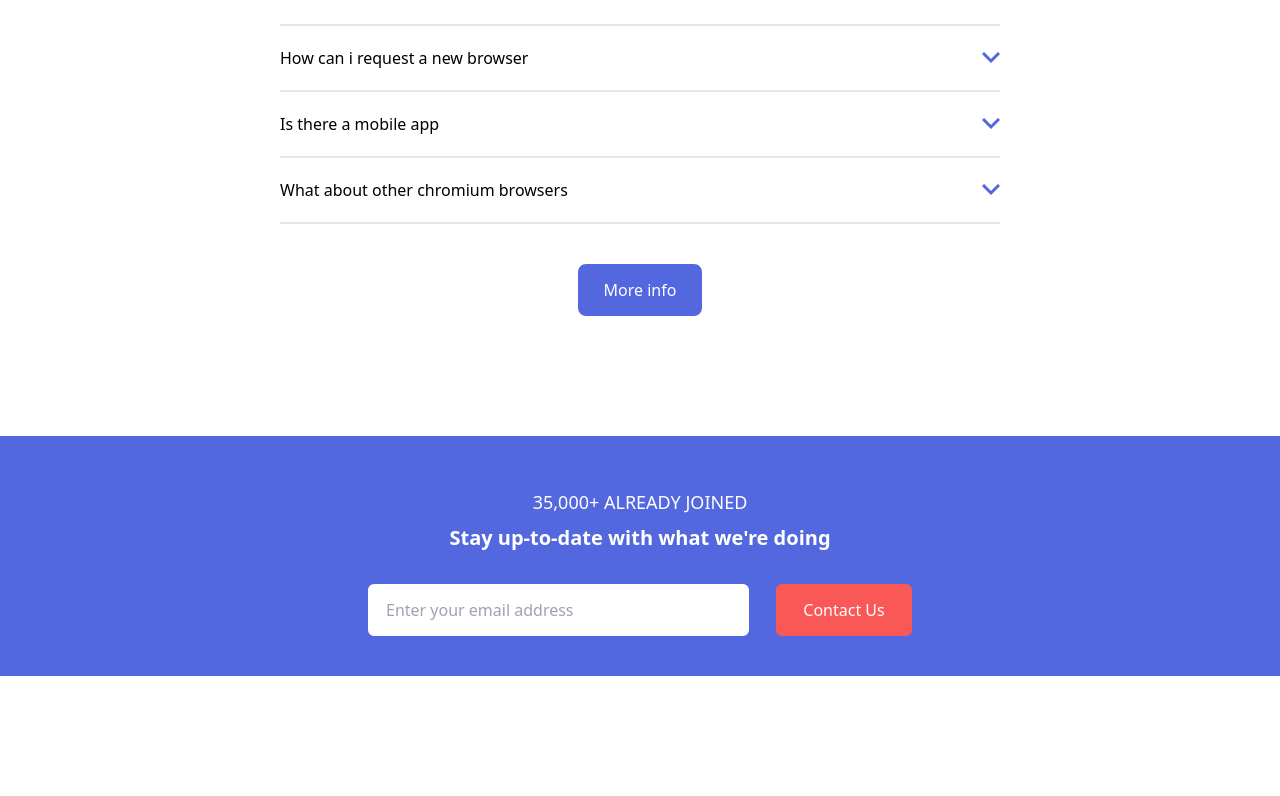
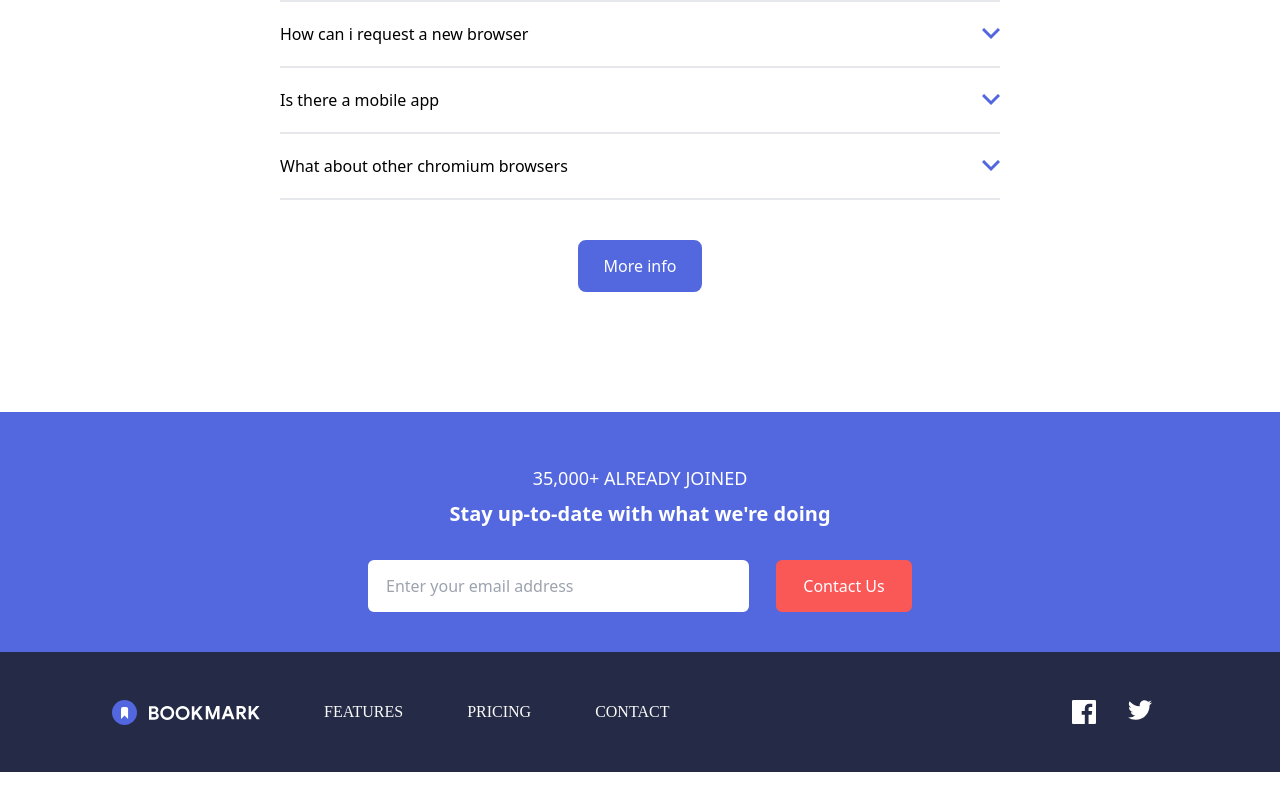
Before and after one commit to UtkuKaanArasan/bookmark-landing-page, a React (Create React App) app: page / in a window 1280 px wide. Shown: the part 2557-3353 px from the top of the page. After the commit the page ends 3329 px from the top, so only its background shows below. Built offline with nearby package versions, Linux system fonts and the light colour scheme.

Commit message:
Footer done, navbar for mid screens fixed

```diff
--- a/src/App.tsx
+++ b/src/App.tsx
@@ -9,16 +9,18 @@ import Features from './components/Features/Features';
 import Downloads from './components/Downloads/Downloads';
 import Faq from './components/Faq/Faq';
 import Join from './components/Join/Join';
+import Footer from './components/Footer/Footer';
 
 function App() {
   return (
-    <div className="App py-4 md:py-6">
+    <div className="App">
       <Navbar />
       <Hero />
       <Features />
       <Downloads />
       <Faq />
       <Join />
+      <Footer />
     </div>
   );
 }
--- /dev/null
+++ b/src/components/Footer/Footer.tsx
@@ -0,0 +1,35 @@
+// Type checking
+import { FC } from "react";
+// Logo svg
+import logo from "../../images/logo-bookmark-white.svg";
+// Logo components
+/*(to use hover functionality I copied the original svg files and modified them) */
+import FacebookIcon from "./components/FacebookIcon";
+import TwitterIcon from "./components/TwitterIcon";
+// Components
+import ListItem from "./components/ListItem";
+
+const Footer: FC = () => {
+    return (
+        <footer className="bg-Very-dark-blue p-6 md:px-12 lg:px-18 xl:px-24 2xl:px-30 flex flex-col items-center lg:flex-row lg:justify-between">
+            <div className="lg:flex lg:items-center">
+            <div className="p-4">
+                <img src={logo} alt="bookmark logo white" />
+            </div>
+            <div className="text-white p-4">
+                <ul className="lg:flex">
+                    <ListItem>FEATURES</ListItem>
+                    <ListItem>PRICING</ListItem>
+                    <ListItem>CONTACT</ListItem>
+                </ul>
+            </div>
+            </div>
+            <div className="p-4 flex justify-center">
+                <FacebookIcon />
+                <TwitterIcon />
+            </div>
+        </footer>
+    )
+}
+
+export default Footer;
--- /dev/null
+++ b/src/components/Footer/components/FacebookIcon.tsx
@@ -0,0 +1,17 @@
+// Type checking
+import { FC } from "react";
+// Component
+import SvgWrapper from "./SvgWrapper";
+
+const FacebookIcon: FC = () => {
+    return (
+        <SvgWrapper>
+            <svg xmlns="http://www.w3.org/2000/svg" width="24" height="24">
+                <path className="hover-hover:hover:fill-Soft-red" fill="#FFF" fill-rule="evenodd"
+                    d="M22.675 0H1.325C.593 0 0 .593 0 1.325v21.351C0 23.407.593 24 1.325 24H12.82v-9.294H9.692v-3.622h3.128V8.413c0-3.1 1.893-4.788 4.659-4.788 1.325 0 2.463.099 2.795.143v3.24l-1.918.001c-1.504 0-1.795.715-1.795 1.763v2.313h3.587l-.467 3.622h-3.12V24h6.116c.73 0 1.323-.593 1.323-1.325V1.325C24 .593 23.407 0 22.675 0z" />
+            </svg>
+        </SvgWrapper>
+    )
+}
+
+export default FacebookIcon;
--- /dev/null
+++ b/src/components/Footer/components/ListItem.tsx
@@ -0,0 +1,16 @@
+// Type checking
+import { FC, ReactNode } from "react";
+
+interface ListItemProps{
+    children:ReactNode
+}
+
+const ListItem: FC<ListItemProps> = ({children}) => {
+    return (
+        <li className="px-4 py-2 lg:px-6 xl:px-8 text-Soft-white font-Rubik hover-hover:hover:text-Soft-red cursor-pointer">
+            {children}
+        </li>
+    )
+}
+
+export default ListItem;
--- /dev/null
+++ b/src/components/Footer/components/SvgWrapper.tsx
@@ -0,0 +1,16 @@
+// Type checking
+import { FC, ReactNode } from "react";
+
+interface SvgWrapperProps{
+    children:ReactNode,
+}
+
+const SvgWrapper: FC<SvgWrapperProps> = ({children}) => {
+    return (
+        <div className="px-4 py-2 cursor-pointer">
+            {children}
+        </div>
+    )
+}
+
+export default SvgWrapper;
--- /dev/null
+++ b/src/components/Footer/components/TwitterIcon.tsx
@@ -0,0 +1,17 @@
+// Type checking
+import { FC } from "react";
+// Component
+import SvgWrapper from "./SvgWrapper";
+
+const TwitterIcon: FC = () => {
+    return (
+        <SvgWrapper>
+            <svg xmlns="http://www.w3.org/2000/svg" width="24" height="20">
+                <path className="hover-hover:hover:fill-Soft-red" fill="#FFF" fill-rule="evenodd"
+                    d="M24 2.557a9.83 9.83 0 0 1-2.828.775A4.932 4.932 0 0 0 23.337.608a9.864 9.864 0 0 1-3.127 1.195A4.916 4.916 0 0 0 16.616.248c-3.179 0-5.515 2.966-4.797 6.045A13.978 13.978 0 0 1 1.671 1.149a4.93 4.93 0 0 0 1.523 6.574 4.903 4.903 0 0 1-2.229-.616c-.054 2.281 1.581 4.415 3.949 4.89a4.935 4.935 0 0 1-2.224.084 4.928 4.928 0 0 0 4.6 3.419A9.9 9.9 0 0 1 0 17.54a13.94 13.94 0 0 0 7.548 2.212c9.142 0 14.307-7.721 13.995-14.646A10.025 10.025 0 0 0 24 2.557z" />
+            </svg>
+        </SvgWrapper>
+    )
+}
+
+export default TwitterIcon;
--- a/src/components/Join/Join.tsx
+++ b/src/components/Join/Join.tsx
@@ -10,7 +10,7 @@ const Join: FC = () => {
 
     return (
         <div className="
-        my-24 pt-12 pb-6 px-6 md:px-12 lg:px-18 xl:px-24 2xl:px-30
+        mt-24 pt-12 pb-6 px-6 md:px-12 lg:px-18 xl:px-24 2xl:px-30
         bg-Soft-blue text-white
         flex flex-col justify-center items-center
         ">
--- a/src/components/Navbar/Dropdown/DropdownMenu.tsx
+++ b/src/components/Navbar/Dropdown/DropdownMenu.tsx
@@ -1,7 +1,7 @@
 // React type checking
 import React, { FC } from "react";
 // Images and logos
-import logo from '../../../images/logo-bookmark.svg';
+import logo from '../../../images/logo-bookmark-white.svg';
 import closeLogo from '../../../images/icon-close.svg';
 import facebookSvg from '../../../images/icon-facebook.svg';
 import twitterSvg from '../../../images/icon-twitter.svg';
--- a/src/components/Navbar/Navbar.tsx
+++ b/src/components/Navbar/Navbar.tsx
@@ -12,11 +12,11 @@ const Navbar: FC = () => {
     const [isOpen, setIsOpen] = useState<boolean>(false);
 
     return (
-        <nav className="flex justify-between items-center mt-5 mb-10 px-6 py-4 md:px-12 md:py-6 lg:px-18 xl:px-24 2xl:px-30">
-            <div className="md:1/4 lg:w-1/3 mx-2">
+        <nav className="flex justify-between items-center mt-5 mb-10 px-5 py-4 md:px-10 md:py-6 lg:px-16 xl:px-20 2xl:px-32">
+            <div className="mx-2">
                 {isOpen === false ? <img src={logo} alt="logo" /> : null }
             </div>
-            <div className="md:w-3/4 lg:w-1/3">
+            <div className="mx-2">
                 {window.screen.width < 768 ?
                     <DropdownNav isOpen={isOpen} setIsOpen={setIsOpen} />
                     :
```
Also changed, not shown: src/images/logo-bookmark-white.svg (added).
